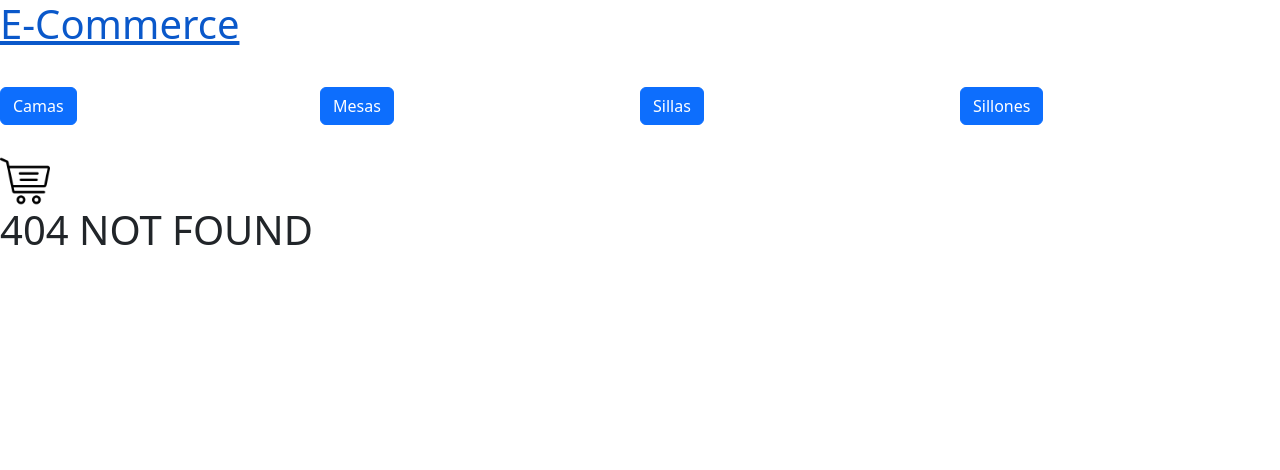
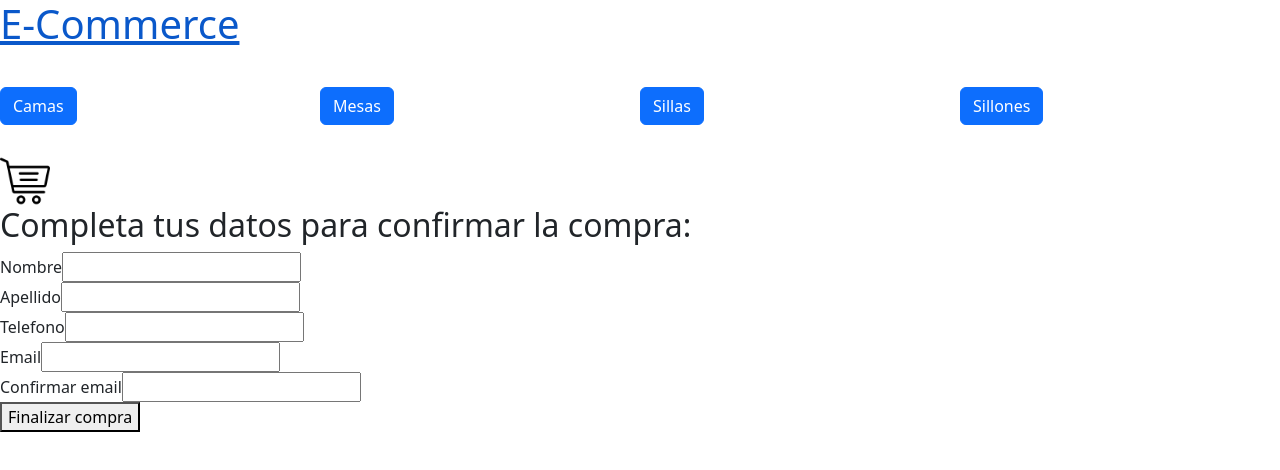
Before and after one commit to f00th/coderhouse-react, a React (Create React App) app: page /checkout in a window 1280 px wide. Before the commit this address had no page. Shown: the top 470 px of the page. Built offline with nearby package versions, Linux system fonts and the light colour scheme.

Commit message:
entrega final v2

```diff
--- a/src/App.js
+++ b/src/App.js
@@ -6,6 +6,7 @@ import ItemListContainer from "./components/ItemListContainer/ItemListContainer"
 import ItemDetailContainer from "./components/ItemDetailContainer/ItemDetailContainer";
 import Cart from "./components/Cart/Cart";
 import { CartProvider } from "./context/CartContext";
+import Checkout from "./components/Checkout/Checkout"
 
 function App() {
   return (
@@ -18,6 +19,7 @@ function App() {
             <Route path='/category/:categoryId' element={<ItemListContainer />}/>
             <Route path='/item/:itemId' element={<ItemDetailContainer />} />
             <Route path='/cart' element={<Cart />} />
+            <Route path='/checkout' element={<Checkout />} />
             <Route path='*' element={<h1>404 NOT FOUND</h1>} />
           </Routes>
         </CartProvider>
--- /dev/null
+++ b/src/components/Checkout/Checkout.js
@@ -0,0 +1,131 @@
+import { useState } from "react"
+import { getFirestore, addDoc, collection, doc, getDoc, updateDoc } from "firebase/firestore"
+import { useContext } from "react";
+import { CartContext } from "../../context/CartContext";
+
+
+export const Checkout = () => {
+    const [name, setName] = useState('')
+    const [lastName, setLastName] = useState('')
+    const [phone, setPhone] = useState('')
+    const [email, setEmail] = useState('')
+    const [emailConfirmation, setEmailConfirmation] = useState('')
+    const [error, setError] = useState('')
+    const [orderId, setOrderId] = useState('')
+    const [message, setMessage] = useState('')
+
+
+const { cart, removeItem, sum } = useContext(CartContext)
+
+const formHandler = (event) => {
+    event.preventDefault()
+    if (!name || !lastName || !phone || !email || !emailConfirmation) {
+        setError('Por favor completa todos los campos')
+        return
+    }
+
+    if (email !== emailConfirmation) {
+        setError('Los email no coinciden')
+    }
+    const total = sum
+    const order = {
+        items: cart.map((products) => ({
+            id: products.id,
+            name: products.name,
+            price: products.price,
+            quantity: products.quantity
+        })),
+        total: total,
+        fecha: new Date(),
+        name,
+        lastName,
+        phone,
+        email,}
+
+        Promise.all(
+            order.items.map (async (productOrder) => {
+                const db = getFirestore()
+                const productRef = doc (db, 'products', productOrder.id)
+
+                const productDoc = await getDoc(productRef)
+                const actualStock = productDoc.data().stock
+
+                updateDoc(productRef, {
+                    stock: actualStock - productOrder.quantity
+                })
+            })
+        )
+        .then(() => {
+            const db = getFirestore()
+            addDoc(collection(db, 'orders', order))
+            .then((docRef) => {
+                setOrderId(docRef.id)
+                removeItem()
+            })
+            .catch((error) => {
+                console.log('Error en la creacion de orden', error)
+                setError('Error en orden')
+            })
+            .catch((error) => {
+                console.log('No se puede actualizar el stock', error)
+                setError('No se actualizo el stock')
+            })
+
+            setName('')
+            setLastName('')
+            setPhone('')
+            setEmail('')
+            setEmailConfirmation('')
+            setMessage('')
+        })
+
+
+    }
+
+
+return(
+    <div>
+        <h2>Completa tus datos para confirmar la compra:</h2>
+        <form onSubmit={formHandler}>
+            {cart.map((products) =>
+                <div key={products.item.id}>
+                <p>
+                    {''}
+                    {products.item.name} x {products.quantity}
+                </p>
+                <p>$ {products.item.price}</p>
+                </div>
+            )}
+            <div>
+                <label>Nombre</label>
+                <input type='text' value={name} onChange={(e) => setName(e.target.value)}></input>
+            </div>
+            <div>
+                <label>Apellido</label>
+                <input type='text' value={lastName} onChange={(e) => setLastName(e.target.value)}></input>
+            </div>
+            <div>
+                <label>Telefono</label>
+                <input type='number' value={phone} onChange={(e) => setPhone(e.target.value)}></input>
+            </div>
+            <div>
+                <label>Email</label>
+                <input type='email' value={email} onChange={(e) => setEmail(e.target.value)}></input>
+            </div>
+            <div>
+                <label>Confirmar email</label>
+                <input type='email' value={emailConfirmation} onChange={(e) => setEmailConfirmation(e.target.value)}></input>
+            </div>
+
+            {error && <p>{error}</p>}
+            {orderId && (
+                <p>Gracias por su compra! <br/> {orderId}</p>
+            )}
+
+            <div><button type='submit'>Finalizar compra</button></div>
+        </form>
+    </div>
+)}
+
+
+export default Checkout;
--- a/src/components/ItemListContainer/ItemListContainer.js
+++ b/src/components/ItemListContainer/ItemListContainer.js
@@ -6,16 +6,15 @@ import { db } from "../../services/firebase/firebaseConfig"
 
 const ItemListContainer = ({greeting}) => {
     const [products, setProducts] = useState([])
-    const categoryId = useParams()
+    const { categoryId } = useParams()
 
 
     useEffect(() => {
         const productsCollection = collection(db, "products")
-        console.log(categoryId)
+
 
         if (categoryId) {
-            const queryFilter = query(productsCollection, where('category', '==', categoryId))
-            console.log(queryFilter)
+            const queryFilter = query(productsCollection, where('category', '==', categoryId));
             getDocs(queryFilter).then((snapshot) => {
                 setProducts(
                     snapshot.docs.map((doc) => ({ id: doc.id, ...doc.data() }))
--- a/src/context/CartContext.js
+++ b/src/context/CartContext.js
@@ -25,7 +25,7 @@ export const CartProvider = ({ children }) => {
         if(!isInCart(item.id)) {
             setCart(prev => [...prev, {...item, quantity}])
         } else {
-            console.error('El prodcuto ya fue agregado')
+            console.error('El producto ya fue agregado')
         }
     }
 
```
